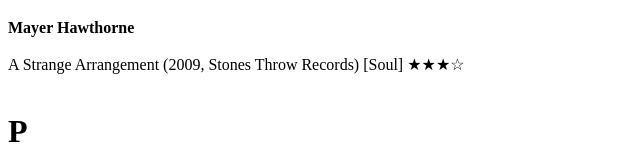
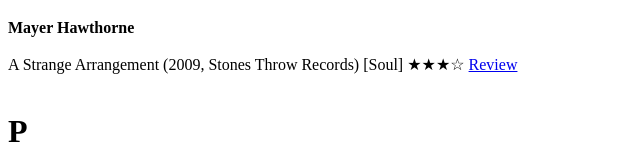
Before and after one commit to renping-li/musicreview, a plain HTML site: page index.html in a window 1280 px wide. Shown: the part 656-800 px from the top of the page, 0-640 px from the left. Drawn offline with Linux system fonts and the light colour scheme.

Commit message:
Update index.html

```diff
--- a/index.html
+++ b/index.html
@@ -29,7 +29,7 @@
   <h1>H</h1>
   <b>Mayer Hawthorne</b>
   <br><br>
-  A Strange Arrangement (2009, Stones Throw Records) [Soul] ★★★☆
+  A Strange Arrangement (2009, Stones Throw Records) [Soul] ★★★☆ <a href="https://renping-li.github.io/musicreview/Mayer_Hawthorne.html/">Review</a>
   <!-- 20200822 -->
   <br><br>
   <h1>P</h1>
```
